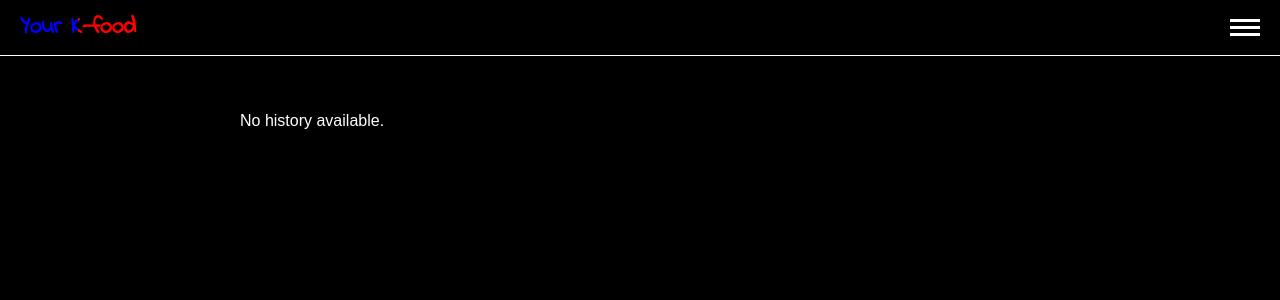
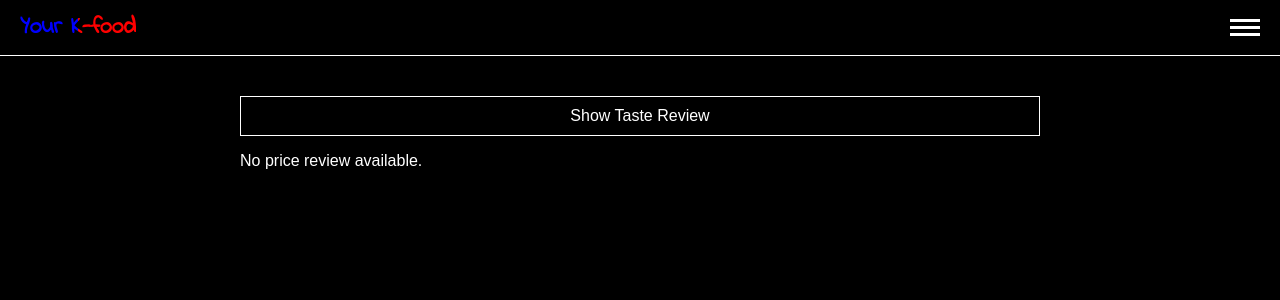
Before and after one commit to lucakim27/mykoreandish, a Flask app: template templates/history.html in a window 1280 px wide. Shown: the top 300 px of the page. Run offline with Flask 3, Linux system fonts and the light colour scheme; the template is opened without the code that fills it, so the values that code supplies are empty.

Commit message:
Update history with price reviews

```diff
--- a/controllers/home.py
+++ b/controllers/home.py
@@ -16,12 +16,17 @@ price_manager = PriceManager(db, firestore)
 def home():
     user = user_manager.getUserBySession(session)
     total_price_length = price_manager.total_review_len()
+    adjectives, spiciness, dietary, ingredients = dish_manager.filter_criteria()
     dishes = dish_manager.get_all_dishes()
     average_ratings, selection_counts, average_spiciness, average_sweetness, average_texture, average_healthiness, average_sourness = selection_manager.get_dish_statistics()
     return render_template(
         'home.html',
         user=user,
         dishes=dishes,
+        adjectives=adjectives,
+        spiciness=spiciness,
+        dietary=dietary,
+        ingredients=ingredients,
         total_price_length=total_price_length,
         selection_counts=selection_counts,
     )
--- a/static/styles.css
+++ b/static/styles.css
@@ -420,7 +420,7 @@ strong {
     background-color: #cc0000;
 }
 
-.history-container select {
+.history-container select, .history-container input, .history-container label {
     background-color: black;
     width: 100%;
     color: white;
@@ -428,6 +428,19 @@ strong {
     font-size: 16px;
     padding: 8px 0px 8px 4px;
     margin-top: 10px;
+}
+
+#show_button {
+    padding: 10px 20px;
+    font-size: 16px;
+    color: #fff;
+    background-color: black;
+    border: 1px solid white;
+    cursor: pointer;
+    text-align: center;
+    text-decoration: none;
+    transition: background-color 0.3s ease;
+    width: 100%;
 }
 
 .history-container .button {
--- a/templates/history.html
+++ b/templates/history.html
@@ -2,8 +2,32 @@
 {% block title %}Your Kfood-History{% endblock %}
 {% block content %}
 <div class="history-container">
+    <button onclick="myFunction()" id="show_button">Show Taste Review</button>
+    {% if price_history %}
+        <ul id="price_history">
+            {% for price in price_history %}
+            <li>
+                <span>{{ price.dish_name }} - {{ price.timestamp|time_ago }}</span><br>
+                <form method="POST" action="{{ url_for('dishes.update_price') }}" style="display:inline;">
+                    <input type="hidden" name="history_id" value="{{ price.id }}">
+                    <input type="text" name="price" value="{{ price.price }}">
+                    <p for="">Location: {{ price.location }}</p>
+                    <button type="submit" class="button update-button">Update</button>
+                </form>
+
+                <form method="POST" action="{{ url_for('users.deletePriceRoute') }}" style="display:inline;">
+                    <input type="hidden" name="history_id" value="{{ price.id }}">
+                    <button type="submit" class="button delete-button">Delete</button>
+                </form>
+            </li>
+            {% endfor %}
+        </ul>
+    {% else %}
+        <p id="price_history">No price review available.</p>
+    {% endif %}
+
     {% if items %}
-        <ul>
+        <ul id="taste_history" style="display: none;">
         {% for item in items|sort(attribute='timestamp', reverse=true) %}
             <li>
                 <span>{{ item.dish_name }} - {{ item.timestamp|time_ago }}</span><br>
@@ -102,7 +126,46 @@
         {% endfor %}
         </ul>
     {% else %}
-        <p>No history available.</p>
+        <p id="taste_history" style="display: none;">No taste review available.</p>
     {% endif %}
 </div>
+<script>
+    function myFunction() {
+        var x = document.getElementById("price_history")
+        var y = document.getElementById("taste_history")
+        var z = document.getElementById("show_button")
+
+        if (x === null && y !== null) {
+            if (z.innerText == "Show Price Review") {
+                y.style.display = "none"
+                z.innerText = "Show Taste Review"
+            } else {
+                y.style.display = "block"
+                z.innerText = "Show Price Review"
+            }
+        } else if (y === null && x !== null) {
+            if (z.innerText == "Show Price Review") {
+                x.style.display = "none"
+                z.innerText = "Show Taste Review"
+            } else {
+                x.style.display = "block"
+                z.innerText = "Show Price Review"
+            }
+        } else if (x === null && y === null) {
+            if (z.innerText == "Show Price Review") {
+                z.innerText = "Show Taste Review"
+            } else {
+                z.innerText = "Show Price Review"
+            }
+        } else if (x === null || x.style.display === "none") {
+            x.style.display = "block";
+            y.style.display = "none"
+            z.innerText = "Show Taste Review"
+        } else {
+            x.style.display = "none";
+            y.style.display = "block"
+            z.innerText = "Show Price Review"
+        }
+    }
+</script>
 {% endblock %}
```
Also changed, not shown: controllers/dishes.py (+7 -0 lines), controllers/users.py (+12 -1 lines), models/price.py (+50 -0 lines).
